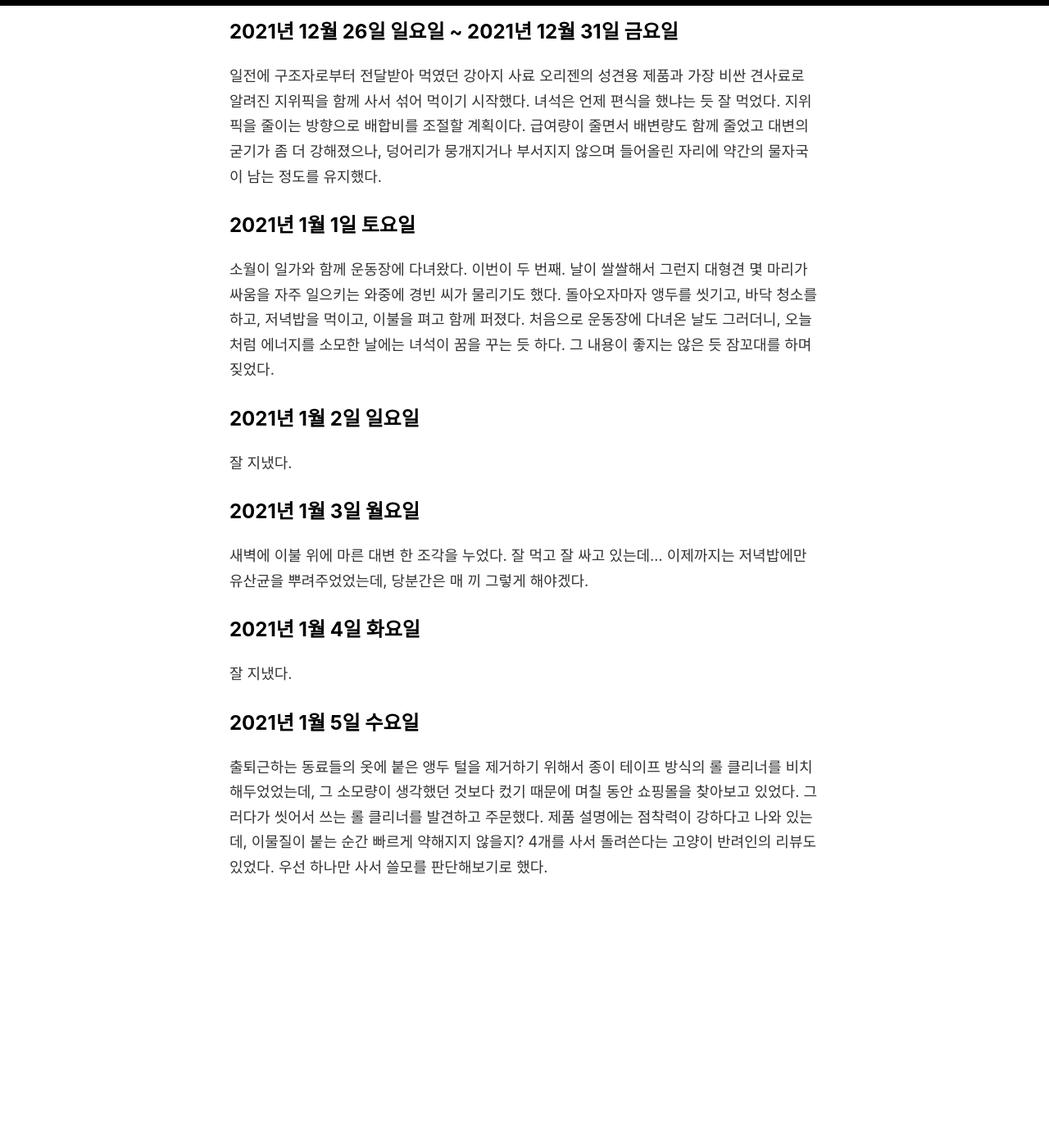
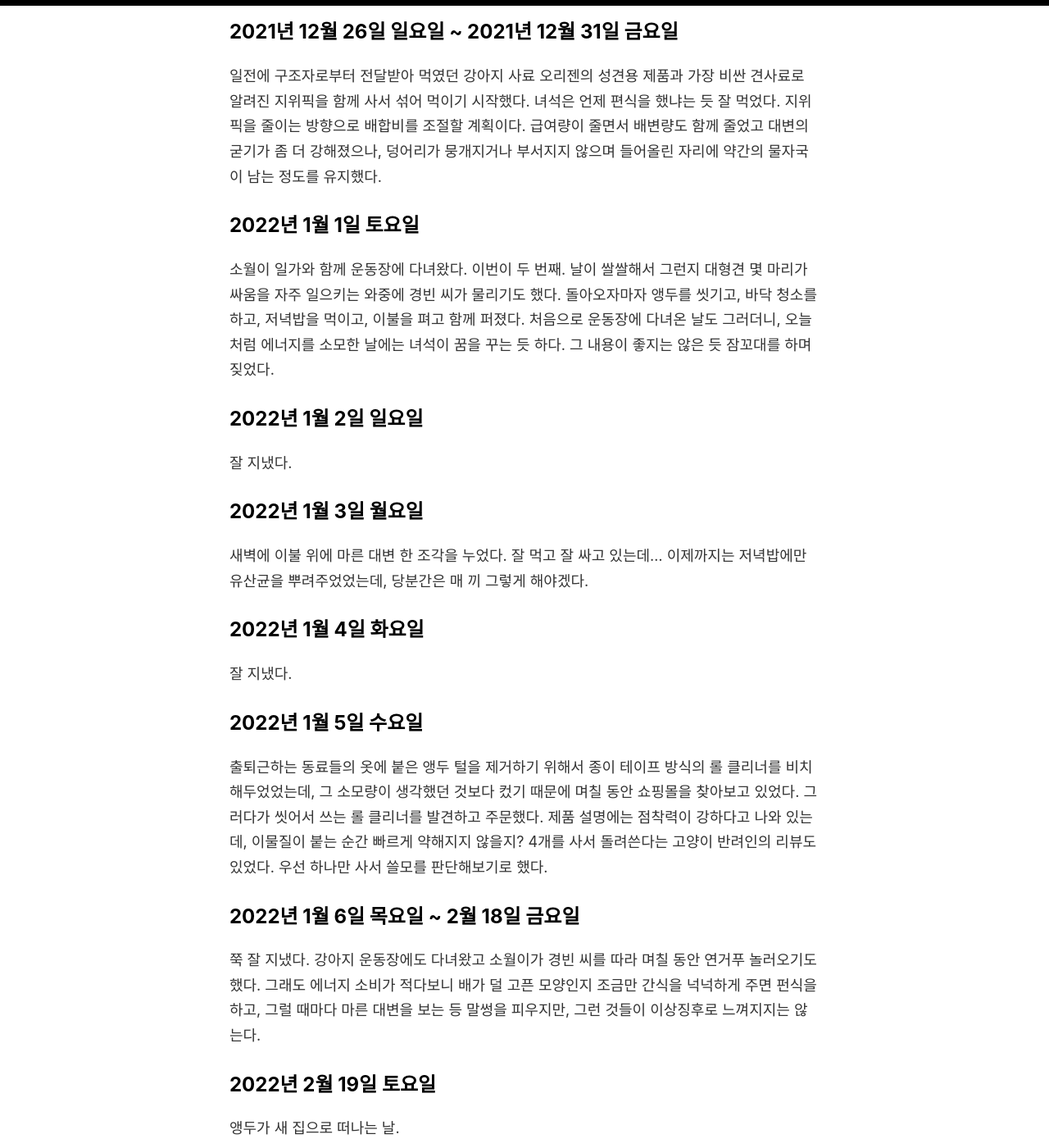
Before and after one commit to oxmhpark/www.exonomicon.net, a Jekyll site: the page built from _posts/2021-10-31-caring-note-of-aeng-doo.md, in a window 1280 px wide and 1400 px high, scrolled down 7156 px. Shown: the whole window at 82% size. Built offline with Jekyll 4.4.1, drawn with Linux system fonts in a browser that asks for light colours; comment, search, counter and statistics services are not loaded; before the commit the page ends 8330 px from its top, so only the background shows below that.

Commit message:
Update 2021-10-31-caring-note-of-aeng-doo.md

```diff
--- a/_posts/2021-10-31-caring-note-of-aeng-doo.md
+++ b/_posts/2021-10-31-caring-note-of-aeng-doo.md
@@ -151,17 +151,23 @@ published: true
 ## 2021년 12월 26일 일요일 ~ 2021년 12월 31일 금요일
 일전에 구조자로부터 전달받아 먹였던 강아지 사료 오리젠의 성견용 제품과 가장 비싼 견사료로 알려진 지위픽을 함께 사서 섞어 먹이기 시작했다. 녀석은 언제 편식을 했냐는 듯 잘 먹었다. 지위픽을 줄이는 방향으로 배합비를 조절할 계획이다. 급여량이 줄면서 배변량도 함께 줄었고 대변의 굳기가 좀 더 강해졌으나, 덩어리가 뭉개지거나 부서지지 않으며 들어올린 자리에 약간의 물자국이 남는 정도를 유지했다.
 
-## 2021년 1월 1일 토요일
+## 2022년 1월 1일 토요일
 소월이 일가와 함께 운동장에 다녀왔다. 이번이 두 번째. 날이 쌀쌀해서 그런지 대형견 몇 마리가 싸움을 자주 일으키는 와중에 경빈 씨가 물리기도 했다. 돌아오자마자 앵두를 씻기고, 바닥 청소를 하고, 저녁밥을 먹이고, 이불을 펴고 함께 퍼졌다. 처음으로 운동장에 다녀온 날도 그러더니, 오늘처럼 에너지를 소모한 날에는 녀석이 꿈을 꾸는 듯 하다. 그 내용이 좋지는 않은 듯 잠꼬대를 하며 짖었다.
 
-## 2021년 1월 2일 일요일
+## 2022년 1월 2일 일요일
 잘 지냈다.
 
-## 2021년 1월 3일 월요일
+## 2022년 1월 3일 월요일
 새벽에 이불 위에 마른 대변 한 조각을 누었다. 잘 먹고 잘 싸고 있는데... 이제까지는 저녁밥에만 유산균을 뿌려주었었는데, 당분간은 매 끼 그렇게 해야겠다.
 
-## 2021년 1월 4일 화요일
+## 2022년 1월 4일 화요일
 잘 지냈다.
 
-## 2021년 1월 5일 수요일
+## 2022년 1월 5일 수요일
 출퇴근하는 동료들의 옷에 붙은 앵두 털을 제거하기 위해서 종이 테이프 방식의 롤 클리너를 비치해두었었는데, 그 소모량이 생각했던 것보다 컸기 때문에 며칠 동안 쇼핑몰을 찾아보고 있었다. 그러다가 씻어서 쓰는 롤 클리너를 발견하고 주문했다. 제품 설명에는 점착력이 강하다고 나와 있는데, 이물질이 붙는 순간 빠르게 약해지지 않을지? 4개를 사서 돌려쓴다는 고양이 반려인의 리뷰도 있었다. 우선 하나만 사서 쓸모를 판단해보기로 했다.
+
+## 2022년 1월 6일 목요일 ~ 2월 18일 금요일
+쭉 잘 지냈다. 강아지 운동장에도 다녀왔고 소월이가 경빈 씨를 따라 며칠 동안 연거푸 놀러오기도 했다. 그래도 에너지 소비가 적다보니 배가 덜 고픈 모양인지 조금만 간식을 넉넉하게 주면 펀식을 하고, 그럴 때마다 마른 대변을 보는 등 말썽을 피우지만, 그런 것들이 이상징후로 느껴지지는 않는다.
+
+## 2022년 2월 19일 토요일
+앵두가 새 집으로 떠나는 날.
```
